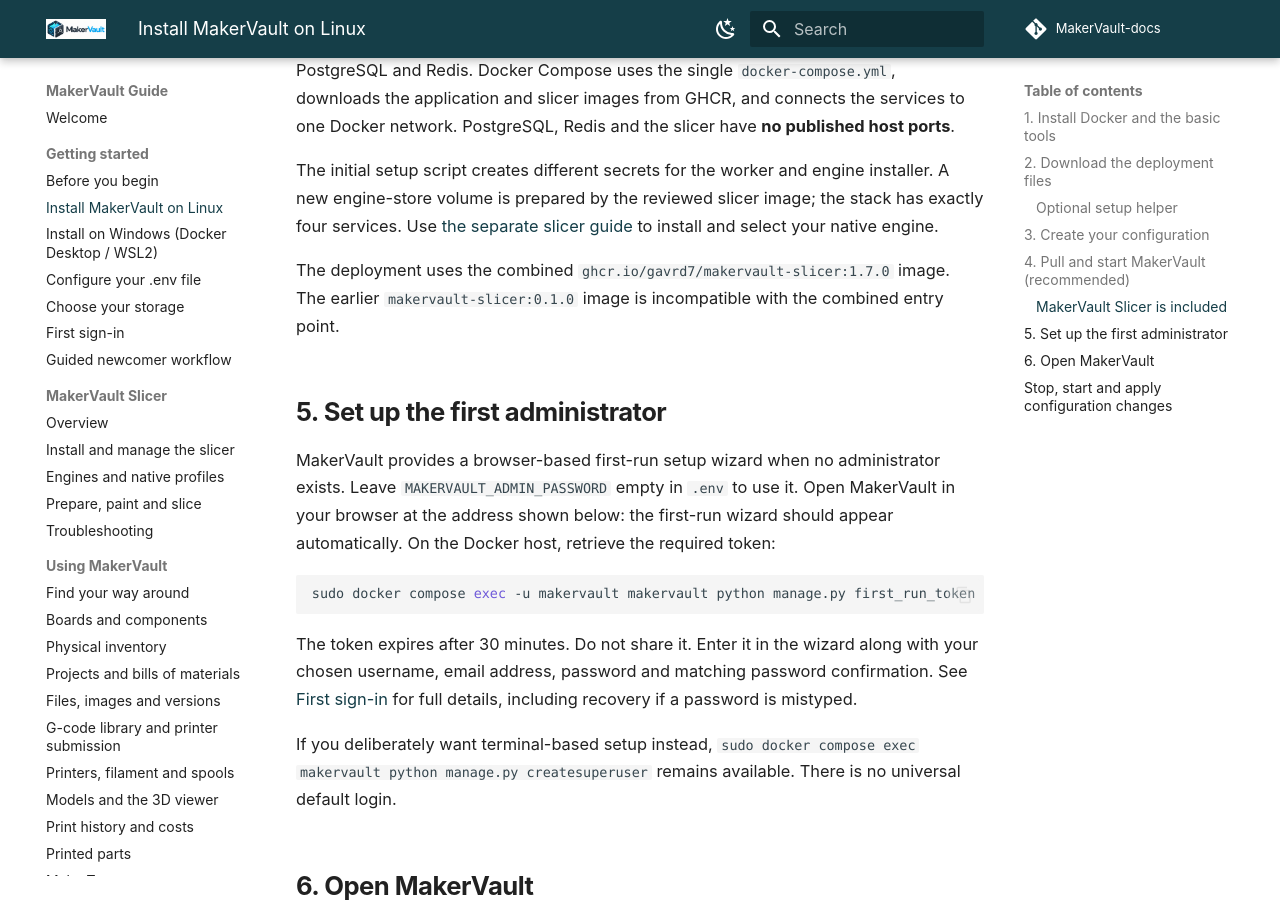
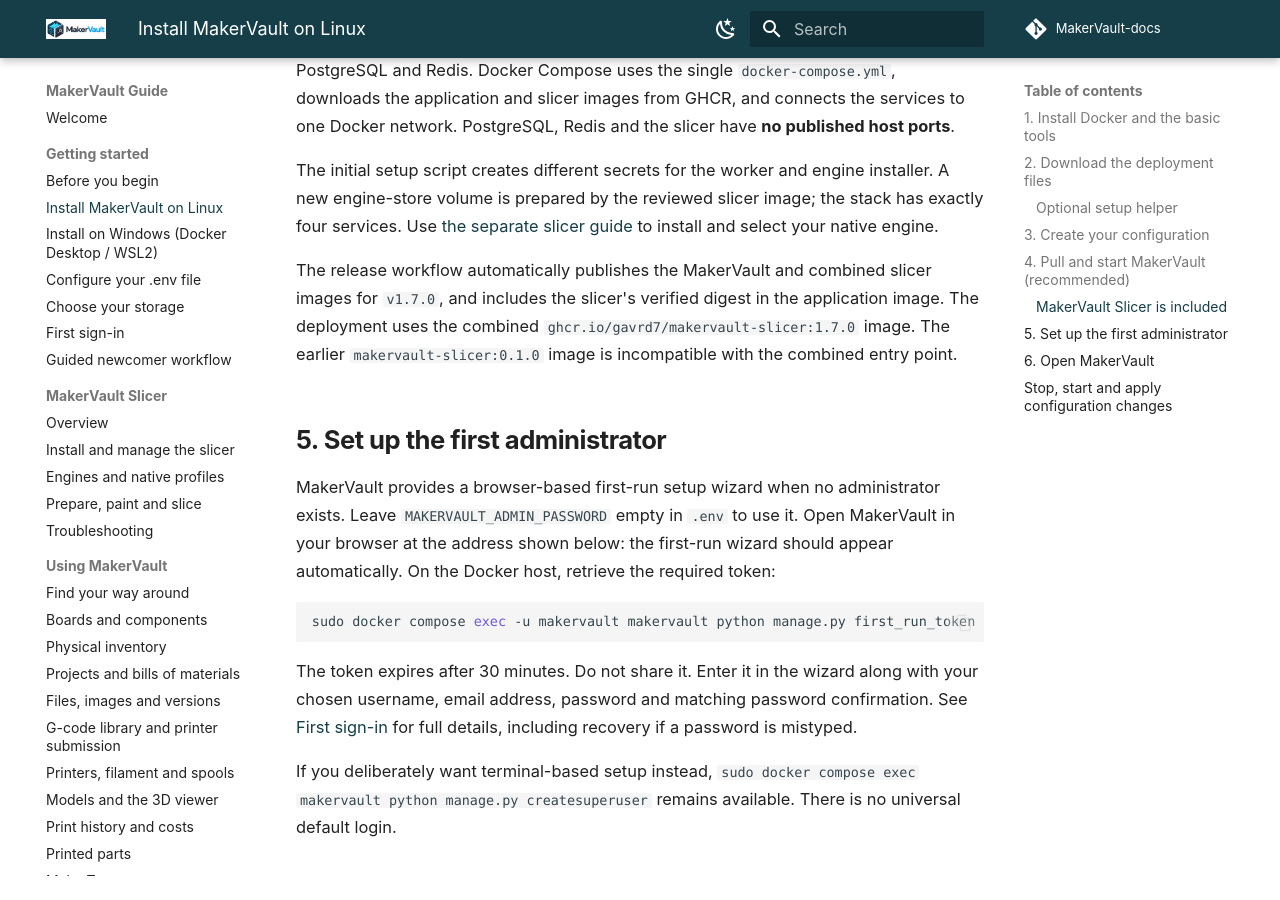
Before and after one commit to gavrd7/MakerVault-docs, an MkDocs documentation site: the page built from docs/guide/getting-started/install.md, in a window 1280 px wide and 900 px high, scrolled down 4026 px. Built offline with MkDocs 1.6.1 and Material for MkDocs 9.7.7, drawn with Linux system fonts in a browser that asks for light colours; comment, search, counter and statistics services are not loaded.

Commit message:
docs(release): automatic paired GHCR publication and integrated digest

```diff
--- a/docs/guide/getting-started/install.md
+++ b/docs/guide/getting-started/install.md
@@ -130,7 +130,7 @@ The normal installation starts **four separate containers**: MakerVault, `makerv
 
 The initial setup script creates different secrets for the worker and engine installer. A new engine-store volume is prepared by the reviewed slicer image; the stack has exactly four services. Use [the separate slicer guide](../slicer/installation.md) to install and select your native engine.
 
-The deployment uses the combined `ghcr.io/gavrd7/makervault-slicer:1.7.0` image. The earlier `makervault-slicer:0.1.0` image is incompatible with the combined entry point.
+The release workflow automatically publishes the MakerVault and combined slicer images for `v1.7.0`, and includes the slicer's verified digest in the application image. The deployment uses the combined `ghcr.io/gavrd7/makervault-slicer:1.7.0` image. The earlier `makervault-slicer:0.1.0` image is incompatible with the combined entry point.
 
 ## 5. Set up the first administrator
 
```
